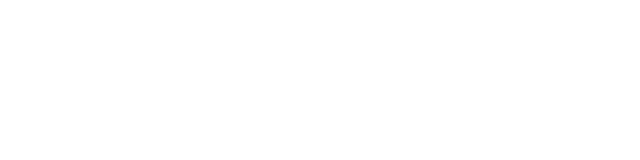
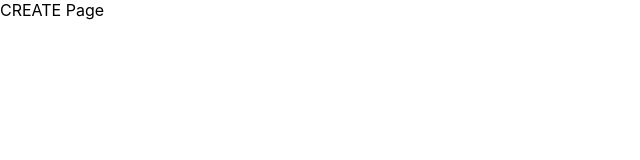
Before and after one commit to AlexMamani85/react-eatable-individual-AlexMamani85_New, a React (Create React App) app: page /create in a window 1280 px wide. Before the commit this address had no page. Shown: the top 160 px of the page, without its empty margins (0-640 px from the left). Built offline with nearby package versions, Linux system fonts and the light colour scheme.

Commit message:
feat: Routes and pages

```diff
--- a/src/App.js
+++ b/src/App.js
@@ -8,8 +8,10 @@
   useParams, // Para capturar los id's
   Outlet
 } from "react-router-dom";
+import Index from './pages'
+import CreatePage from './pages/create-page'
+import ViewPage from './pages/view-page'
 import EditPage from './pages/edit-page'
-
 
 function App() {
 
@@ -19,10 +21,10 @@
       {/* <Datos></Datos> */}
       <BrowserRouter>
         <Routes>
-          <Route path="/" element={<Datos />} />
-          <Route path="/edit" element={<EditPage />} />
-
-
+          <Route path="/" element={<Index />} />
+          <Route path="create" element={<CreatePage />} />
+          <Route path="view/:dishId" element={<ViewPage/>} />
+          <Route path="edit/:dishId" element={<EditPage/>} />
         </Routes>
       </BrowserRouter>
     </div>
--- /dev/null
+++ b/src/pages/create-page.js
@@ -0,0 +1,5 @@
+
+export default function CreatePage() {
+
+    return <div>CREATE Page</div>
+    }
--- /dev/null
+++ b/src/pages/index.js
@@ -0,0 +1,5 @@
+
+export default function EditPage() {
+
+    return <div>INDEX Page</div>
+    }
--- /dev/null
+++ b/src/pages/view-page.js
@@ -0,0 +1,5 @@
+
+export default function EditPage() {
+
+    return <div>VIEW Page</div>
+    }
```
